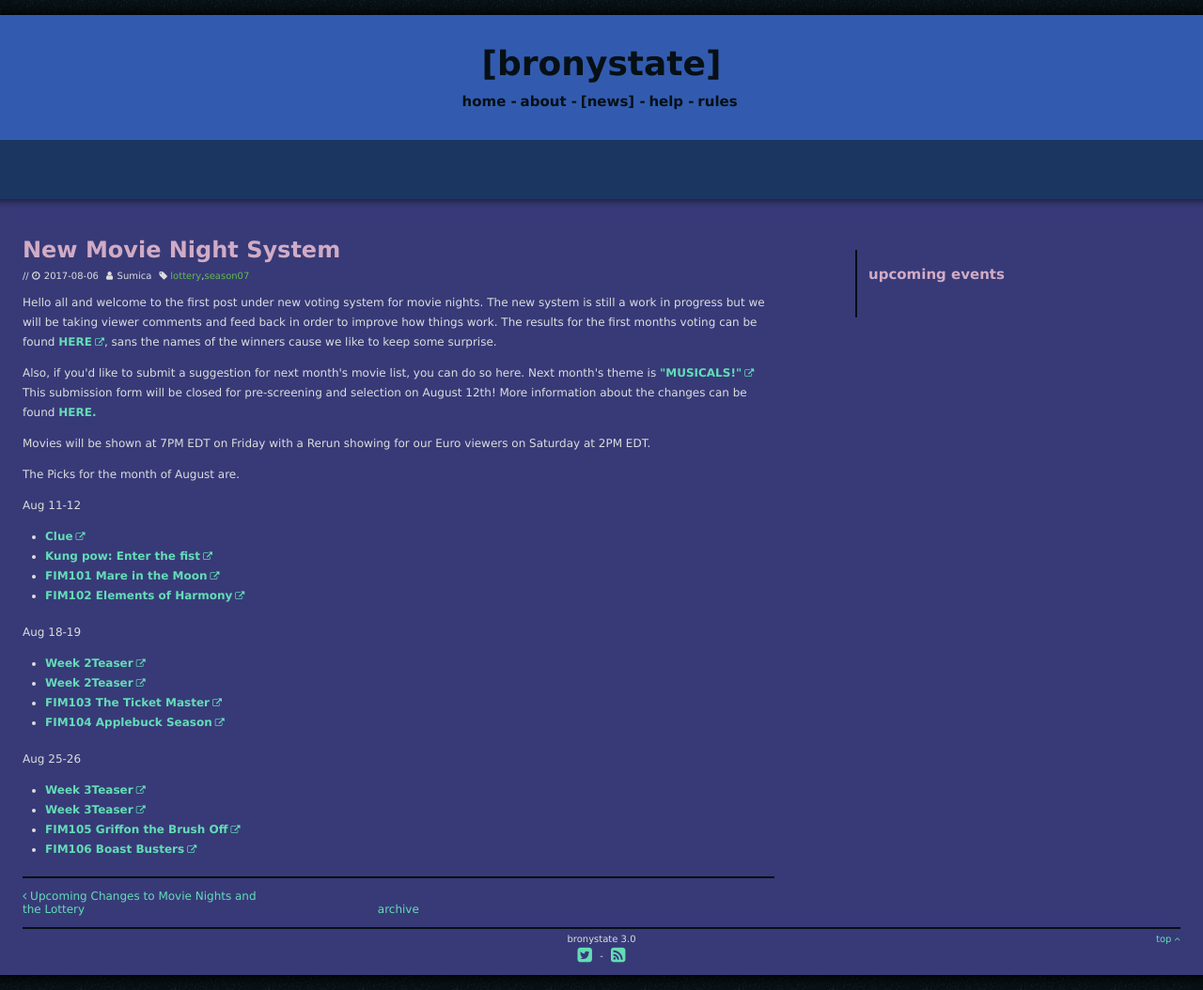
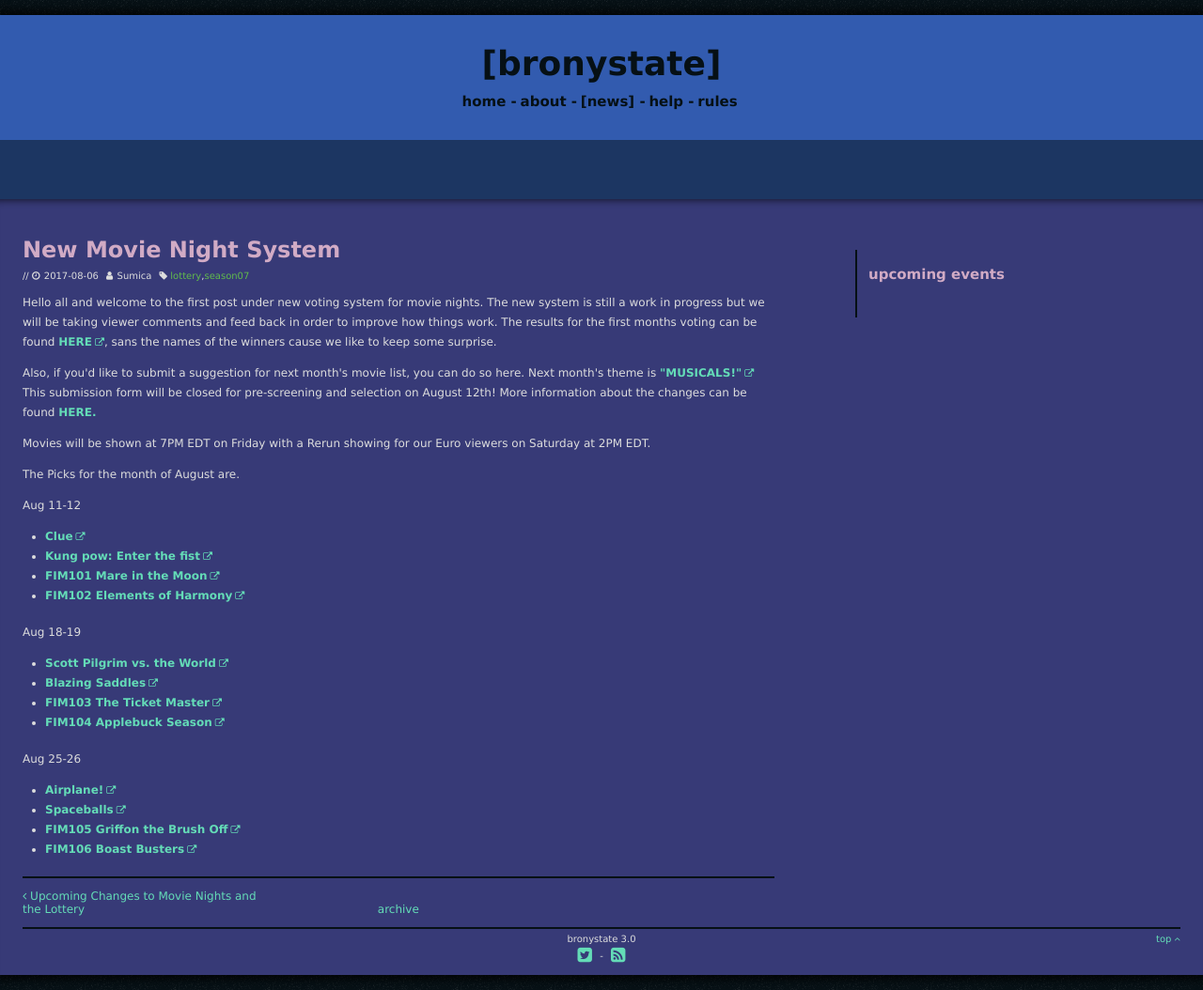
Before and after one commit to Bronystate/brstv3, a Jekyll site: the page built from _posts/2017-08-06-lottery.md, in a window 1280 px wide. Shown: the whole page at 94% size. Built offline with Jekyll 4.4.1, drawn with Linux system fonts in a browser that asks for light colours; nearby versions of some CDN libraries.

Commit message:
Update 2017-08-06-lottery.md

```diff
--- a/_posts/2017-08-06-lottery.md
+++ b/_posts/2017-08-06-lottery.md
@@ -26,14 +26,14 @@
 -	**[FIM102 Elements of Harmony][p2]**
 
 Aug 18-19
--	**[Week 2Teaser][m3]**
--	**[Week 2Teaser][m4]**
+-	**[Scott Pilgrim vs. the World][m3]**
+-	**[Blazing Saddles][m4]**
 -	**[FIM103 The Ticket Master][p3]**
 -	**[FIM104 Applebuck Season][p4]**
 
 Aug 25-26
--	**[Week 3Teaser][m5]**
--	**[Week 3Teaser][m6]**
+-	**[Airplane!][m5]**
+-	**[Spaceballs][m6]**
 -	**[FIM105 Griffon the Brush Off][p5]**
 -	**[FIM106 Boast Busters][p6]**
 
@@ -44,11 +44,11 @@
 [m2]: http://www.imdb.com/title/tt0240468/
 [p1]: http://www.imdb.com/title/tt1763755/
 [p2]: http://www.imdb.com/title/tt1758314/
-[m3]: http://i.imgur.com/p0EgHUs.jpg?1
-[m4]: http://i.imgur.com/cSBHO2C.jpg?1
+[m3]: http://www.imdb.com/title/tt0446029/
+[m4]: http://www.imdb.com/title/tt0071230/
 [p3]: http://www.imdb.com/title/tt1758315/
 [p4]: http://www.imdb.com/title/tt1758313/
-[m5]: http://i.imgur.com/SW344gh.jpg?1
-[m6]: http://i.imgur.com/npstbS1.jpg?1
+[m5]: http://www.imdb.com/title/tt0080339/
+[m6]: http://www.imdb.com/title/tt0094012/
 [p5]: http://www.imdb.com/title/tt1761714/
 [p6]: http://www.imdb.com/title/tt1768145/
```
